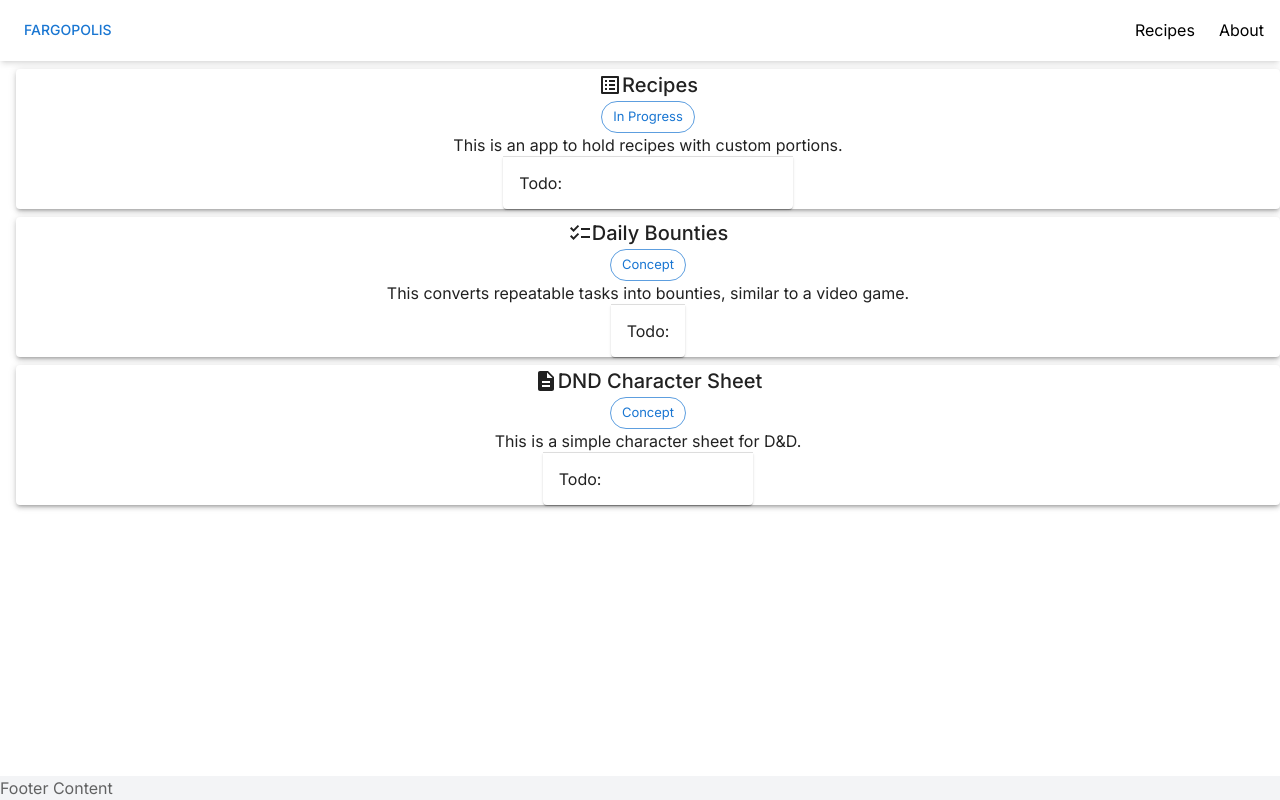
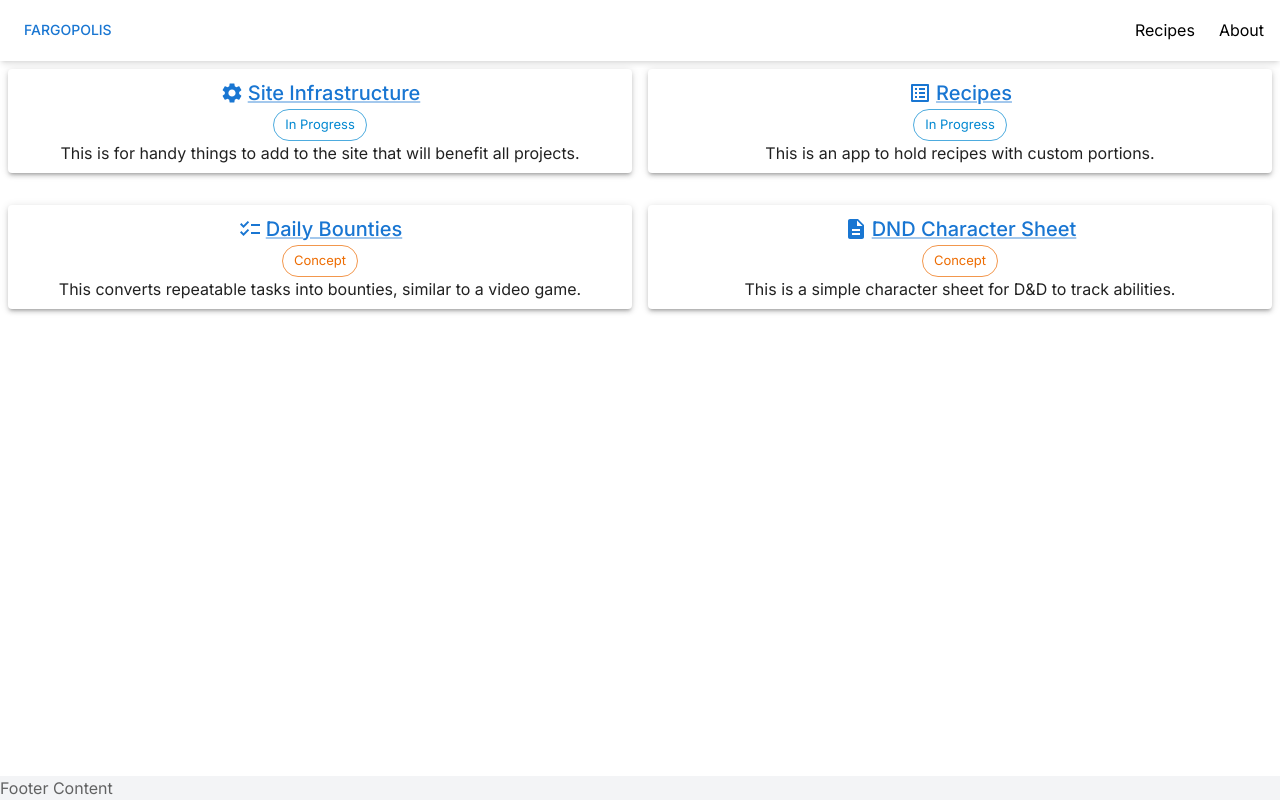
Before and after one commit to agkappler/Recipes, a Next.js app in the folder recipe-site/: page / in a window 1280 px wide. Built offline with nearby package versions, Linux system fonts and the light colour scheme.

Commit message:
Update project pages

```diff
--- a/recipe-site/app/_components/home/ProjectCards.tsx
+++ b/recipe-site/app/_components/home/ProjectCards.tsx
@@ -1,68 +1,20 @@
-import { Checklist, Description, ListAlt } from "@mui/icons-material";
-import { Accordion, AccordionDetails, AccordionSummary, Box, Paper, Typography } from "@mui/material";
+'use client';
+
+import { PROJECTS } from "@/app/_constants/Projects";
+import { Grid, Link, Paper, Typography } from "@mui/material";
 import { StatusChip } from "../ui/StatusChip";
-import { ProjectStatus } from "@/app/_constants/Status";
+import { ProjectHeader } from "./ProjectHeader";
 
 export const ProjectCards = () => {
-    const projects = [
-        {
-            id: 1,
-            name: "Recipes",
-            description: "This is an app to hold recipes with custom portions.",
-            imageUrl: "https://via.placeholder.com/150",
-            status: ProjectStatus.InProgress,
-            icon: <ListAlt />,
-            todo: [
-                "About page, w/linked in photo and link.",
-                "Recipe Card List",
-                "Recipe create and edit forms",
-                "Stores/request manager?",
-            ]
-        },
-        {
-            id: 2,
-            name: "Daily Bounties",
-            description: "This converts repeatable tasks into bounties, similar to a video game.",
-            imageUrl: "https://via.placeholder.com/150",
-            status: ProjectStatus.Concept,
-            icon: <Checklist />,
-            todo: ["DB"]
-        },
-        {
-            id: 3,
-            name: "DND Character Sheet",
-            description: "This is a simple character sheet for D&D.",
-            imageUrl: "https://via.placeholder.com/150",
-            status: ProjectStatus.Concept,
-            icon: <Description />,
-            todo: ["Explore api", "Figure out desired features"]
-        },
-    ]
-
     return (
-        <Box className="mx-2">
-            {projects.map((project, index) => (<Paper key={index} elevation={3} className="flex flex-col items-center justify-center w-full m-2">
-                <Box className="flex items-center">
-                    {project.icon}
-                    <Typography variant="h6">{project.name}</Typography>
-                </Box>
-                <StatusChip label={project.status} />
-                <Typography variant="body1">{project.description}</Typography>
-                <Accordion>
-                    <AccordionSummary>
-                        <Typography variant="subtitle1">Todo:</Typography>
-                    </AccordionSummary>
-                    <AccordionDetails>
-                        <ul>
-                            {project.todo.map((item, index) => (
-                                <li key={index}>
-                                    <Typography variant="body2">{item}</Typography>
-                                </li>
-                            ))}
-                        </ul>
-                    </AccordionDetails>
-                </Accordion>
-            </Paper>))}
-        </Box>
+        <Grid container spacing={2} className="mx-2">
+            {PROJECTS.map((project, index) => (<Grid key={index} size={6} className="flex flex-col items-center">
+                <Paper key={index} elevation={3} className="flex flex-col items-center justify-center w-full m-2 p-2">
+                    <Link href={`/projects/${index}`}><ProjectHeader project={project} /></Link>
+                    <StatusChip label={project.status} />
+                    <Typography variant="body1" textAlign="center">{project.description}</Typography>
+                </Paper>
+            </Grid>))}
+        </Grid>
     );
 }
--- /dev/null
+++ b/recipe-site/app/_components/home/ProjectHeader.tsx
@@ -0,0 +1,12 @@
+import { Box, Typography } from "@mui/material"
+
+interface ProjectHeaderProps {
+    project: any; // Replace 'any' with the actual type of your project object
+}
+
+export const ProjectHeader: React.FC<ProjectHeaderProps> = ({ project }) => {
+    return <Box className="flex items-center justify-center w-full">
+        {project.icon}
+        <Typography variant="h6">{project.name}</Typography>
+    </Box>
+}
--- /dev/null
+++ b/recipe-site/app/_components/home/ProjectTodos.tsx
@@ -0,0 +1,20 @@
+import { Circle } from "@mui/icons-material";
+import { List, ListItem, ListItemIcon, ListItemText, ListSubheader, Paper, Typography } from "@mui/material";
+
+interface ProjectTodosProps {
+    todos: string[];
+}
+
+export const ProjectTodos: React.FC<ProjectTodosProps> = ({ todos }) => {
+    return <Paper elevation={3} className="m-2 p-2">
+        <Typography variant="subtitle1">Todo:</Typography>
+        <List>
+            {todos.map((item, index) => (
+                <ListItem key={index}>
+                    <ListItemIcon><Circle fontSize="small" /></ListItemIcon>
+                    <ListItemText primary={item} />
+                </ListItem>
+            ))}
+        </List>
+    </Paper>
+}
--- /dev/null
+++ b/recipe-site/app/_components/ui/PageHeader.tsx
@@ -0,0 +1,35 @@
+import { ChevronLeft, ChevronRight } from "@mui/icons-material";
+import { Box, Button, Grid } from "@mui/material";
+import { PropsWithChildren } from "react";
+
+type LinkInfo = {
+    label: string;
+    url: string;
+}
+
+interface PageHeaderProps extends PropsWithChildren {
+    backInfo?: LinkInfo;
+    forwardInfo?: LinkInfo;
+}
+
+export const PageHeader: React.FC<PageHeaderProps> = ({ children, backInfo, forwardInfo }) => {
+    return <Grid container spacing={1}>
+        <Box className="mt-2 w-full flex">
+            <Grid size={3}>
+                {backInfo !== undefined &&
+                    <Button variant="text" startIcon={<ChevronLeft />} href={backInfo.url} className="float-left">
+                        {backInfo.label}
+                    </Button>
+                }
+            </Grid>
+            <Grid size={6}>{children}</Grid>
+            <Grid size={3}>
+                {forwardInfo !== undefined &&
+                    <Button variant="text" endIcon={<ChevronRight />} href={forwardInfo.url} className="float-right">
+                        {forwardInfo.label}
+                    </Button>
+                }
+            </Grid>
+        </Box>
+    </Grid>;
+}
--- a/recipe-site/app/_components/ui/StatusChip.tsx
+++ b/recipe-site/app/_components/ui/StatusChip.tsx
@@ -1,9 +1,22 @@
+import { ProjectStatus } from "@/app/_constants/Status";
 import { Chip } from "@mui/material"
 
 interface StatusChipProps {
-    label: string;
+    label: ProjectStatus;
 }
 
 export const StatusChip: React.FC<StatusChipProps> = ({ label }) => {
-    return <Chip label={label} color="primary" variant="outlined" />
+    const getColor = (label: ProjectStatus) => {
+        switch (label) {
+            case ProjectStatus.Complete:
+                return "success";
+            case ProjectStatus.Concept:
+                return "warning";
+            case ProjectStatus.InProgress:
+            default:
+                return "info";
+        }
+    }
+
+    return <Chip label={label} color={getColor(label)} variant="outlined" />
 }
--- /dev/null
+++ b/recipe-site/app/_constants/Projects.tsx
@@ -0,0 +1,50 @@
+import { Checklist, Description, ListAlt, Settings } from "@mui/icons-material";
+import { ProjectStatus } from "./Status";
+
+export const PROJECTS = [
+    {
+        name: "Site Infrastructure",
+        description: "This is for handy things to add to the site that will benefit all projects.",
+        imageUrl: "https://via.placeholder.com/150",
+        status: ProjectStatus.InProgress,
+        icon: <Settings className="mr-1" />,
+        url: "/",
+        todo: [
+            "About page, w/linked in photo and link.",
+            "Deployments/hosting",
+            "Stores/request manager?",
+            "Tech aspects for each project"
+        ]
+    },
+    {
+        name: "Recipes",
+        description: "This is an app to hold recipes with custom portions.",
+        imageUrl: "https://via.placeholder.com/150",
+        status: ProjectStatus.InProgress,
+        icon: <ListAlt className="mr-1" />,
+        url: "/recipes",
+        todo: [
+            "Ingredients, for shopping list and calories",
+            "Total calories/quantity",
+            "Clean up recipe table"
+        ]
+    },
+    {
+        name: "Daily Bounties",
+        description: "This converts repeatable tasks into bounties, similar to a video game.",
+        imageUrl: "https://via.placeholder.com/150",
+        status: ProjectStatus.Concept,
+        icon: <Checklist className="mr-1" />,
+        // url: "/",
+        todo: ["Task table", "Task Object", "Task List View"]
+    },
+    {
+        name: "DND Character Sheet",
+        description: "This is a simple character sheet for D&D to track abilities.",
+        imageUrl: "https://via.placeholder.com/150",
+        status: ProjectStatus.Concept,
+        icon: <Description className="mr-1" />,
+        // url: "/",
+        todo: ["Explore api", "Figure out desired features"]
+    },
+];
--- /dev/null
+++ b/recipe-site/app/_helpers/SlugProps.ts
@@ -0,0 +1,5 @@
+export default interface SlugProps {
+    params: {
+        id: string;
+    }
+};
--- /dev/null
+++ b/recipe-site/app/projects/[id]/page.tsx
@@ -0,0 +1,22 @@
+import { ProjectHeader } from "@/app/_components/home/ProjectHeader";
+import { ProjectTodos } from "@/app/_components/home/ProjectTodos";
+import { PageHeader } from "@/app/_components/ui/PageHeader";
+import { PROJECTS } from "@/app/_constants/Projects";
+import SlugProps from "@/app/_helpers/SlugProps";
+import { Box, Typography } from "@mui/material";
+
+export default function ProjectPage({ params }: SlugProps) {
+    const project = PROJECTS[Number(params.id)];
+    return (
+        <Box>
+            <PageHeader
+                backInfo={{ label: "All Projects", url: "/" }}
+                forwardInfo={project.url ? { label: "View Project", url: project.url } : undefined}
+            >
+                <ProjectHeader project={project} />
+            </PageHeader>
+            <Typography variant="body1" textAlign="center">{project.description}</Typography>
+            <ProjectTodos todos={project.todo} />
+        </Box>
+    );
+}
```
